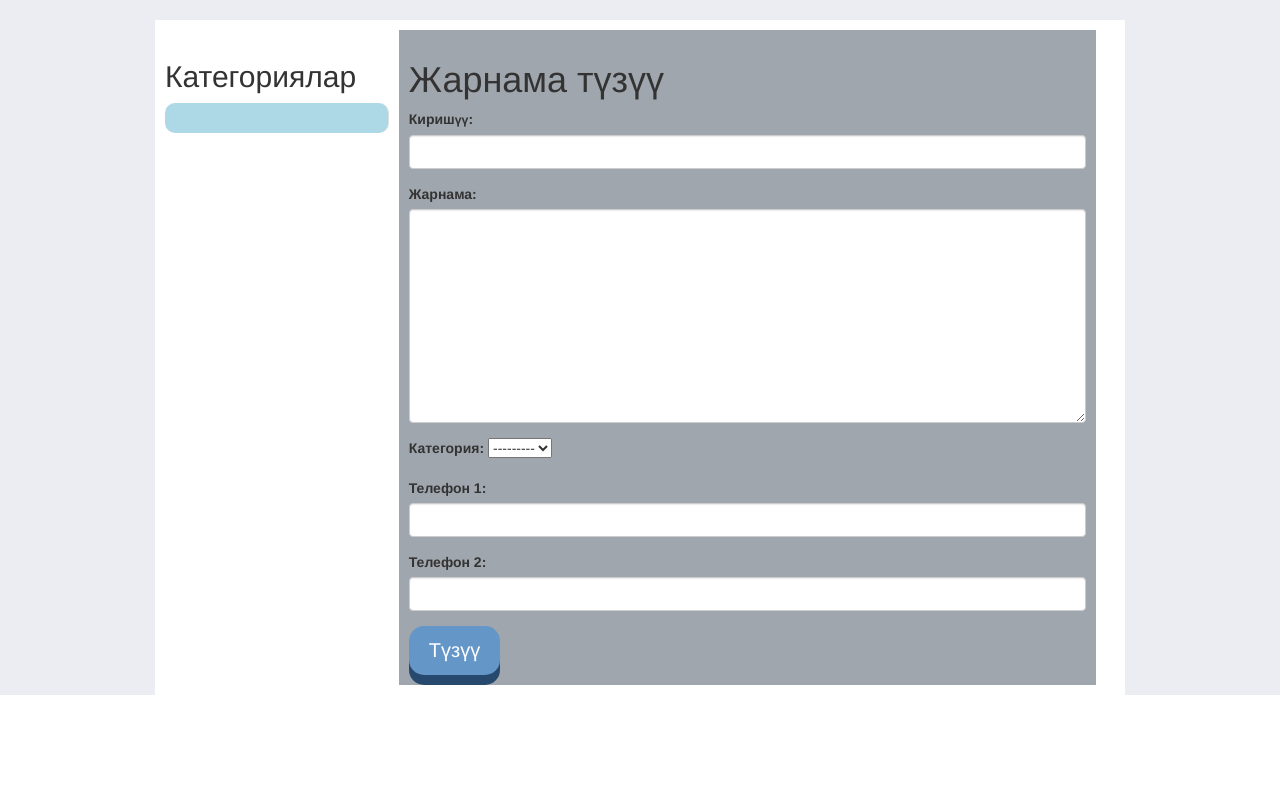
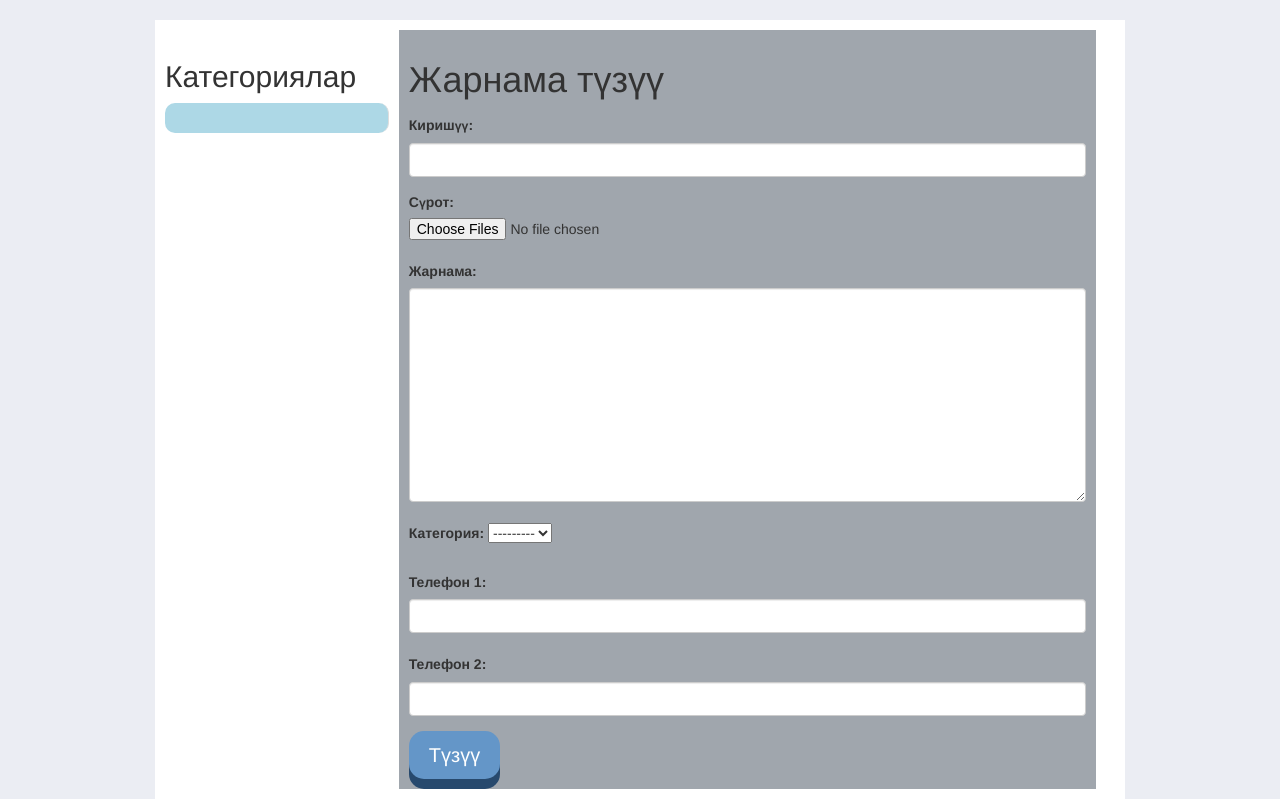
Before and after one commit to Askarb/kochkorAd, a Django app: page /adcreate/ in a window 1280 px wide. Shown: the part 183-982 px from the top of the page. Before the commit the page ends 878 px from the top, so only its background shows below. Run offline with Django 3.2, Linux system fonts and the light colour scheme; data that the repository does not hold is empty; some libraries are stand-ins or nearby versions.

Commit message:
Adding ad with images

```diff
--- a/requirements.txt
+++ b/requirements.txt
@@ -1,4 +1,4 @@
-Django==1.9.6
+Django==1.11
 mysqlclient==1.3.7
 django-ckeditor==5.0.3
 django-braces==1.9.0
--- a/webapp_root/main/urls.py
+++ b/webapp_root/main/urls.py
@@ -8,5 +8,3 @@ urlpatterns = [
     url(r'^', include('webapp.urls', namespace='webapp')),
 ]
 urlpatterns += static(settings.MEDIA_URL, document_root=settings.MEDIA_ROOT)
-# urlpatterns += staticfiles_urlpatterns()
-# urlpatterns += static(settings.MEDIA_URL, document_root=settings.MEDIA_ROOT)
--- a/webapp_root/webapp/models.py
+++ b/webapp_root/webapp/models.py
@@ -19,4 +19,9 @@ class Ad(models.Model):
     phone1 = models.CharField(max_length=20)
     phone2 = models.CharField(max_length=20, blank=True)
     active = models.BooleanField(default=True)
+    # image = models.ImageField(upload_to='ad', default='', blank=True, null=True)
+
+
+class AdImage(models.Model):
+    ad = models.ForeignKey(Ad, related_name='images')
     image = models.ImageField(upload_to='ad', default='', blank=True, null=True)
--- a/webapp_root/webapp/static/css/style.css
+++ b/webapp_root/webapp/static/css/style.css
@@ -160,6 +160,10 @@ header{
       box-shadow: inset 0 0 0 1px #27496d,0 5px 15px #193047;
 
 }
+.error{
+    color: red;
+    font-size:20px;
+}
 /*********************END AD_CREATE Form**********************/
 
 /******************START NAVBAR.Pagination********************/
--- a/webapp_root/webapp/templates/AdCreate.html
+++ b/webapp_root/webapp/templates/AdCreate.html
@@ -2,26 +2,40 @@
 {% block title %}Жарнама т&#1199;з&#1199;&#1199;{% endblock %}
 {% block content %}
     <h1>Жарнама т&#1199;з&#1199;&#1199;</h1>
-    <form action="" method="POST">
+    <form action="" method="POST" enctype="multipart/form-data">
     {% csrf_token %}
         <div class="form-group">
-            <label for="title">Кириш<span class="character">үү</span>:</label>
+            <label for="title">Кириш<span class="character">үү</span>:
+                <span class="error">{{ form.title.errors }}</span>
+            </label>
             {{ form.title }}
         </div>
         <div class="form-group">
-            <label for="title">Жарнама: </label>
+            <label for="images">C<span class="character">ү</span>рот:</label>
+            <input name="images" type="file" multiple>
+        </div>
+        <div class="form-group">
+            <label for="text">Жарнама:
+                <span class="error">{{ form.text.errors }}</span>
+            </label>
             {{ form.text }}
         </div>
         <div class="form-group ">
-            <label for="title">Категория: </label>
+            <label for="category">Категория:
+                <span class="error">{{ form.category.errors }}</span>
+            </label>
             {{ form.category }}
         </div>
         <div class="form-group">
-            <label for="title">Телефон 1:</label>
+            <label for="title">Телефон 1:
+                <span class="error">{{ form.phone1.errors }}</span>
+            </label>
             {{ form.phone1 }}
         </div>
         <div class="form-group">
-            <label for="title">Телефон 2:</label>
+            <label for="title">Телефон 2:
+                <span class="error">{{ form.phone2.errors }}</span>
+            </label>
             {{ form.phone2 }}
         </div>
         <input class="btn-create" type="submit" value="Т&#1199;з&#1199;&#1199;">
--- a/webapp_root/webapp/templates/base.html
+++ b/webapp_root/webapp/templates/base.html
@@ -14,14 +14,14 @@
     <script src="{% static "js/jquery-2.1.3.min.js" %}"></script>
     <script src="{% static "js/bootstrap.min.js" %}"></script>
     {% block js %} {% endblock %}
-    <script async src="https://www.googletagmanager.com/gtag/js?id=UA-107668524-1"></script>
-    <script>
-      window.dataLayer = window.dataLayer || [];
-      function gtag(){dataLayer.push(arguments);}
-      gtag('js', new Date());
-
-      gtag('config', 'UA-107668524-1');
-    </script>
+{#    <script async src="https://www.googletagmanager.com/gtag/js?id=UA-107668524-1"></script>#}
+{#    <script>#}
+{#      window.dataLayer = window.dataLayer || [];#}
+{#      function gtag(){dataLayer.push(arguments);}#}
+{#      gtag('js', new Date());#}
+{##}
+{#      gtag('config', 'UA-107668524-1');#}
+{#    </script>#}
 
 </head>
 <body>
--- a/webapp_root/webapp/views.py
+++ b/webapp_root/webapp/views.py
@@ -1,5 +1,4 @@
 from time import time
-from datetime import datetime
 from slugify import slugify, CYRILLIC
 from .models import Ad, Category
 from django.views.generic import TemplateView, FormView
@@ -8,6 +7,7 @@ from django.core.urlresolvers import reverse_lazy
 from django.core.paginator import Paginator, EmptyPage, PageNotAnInteger
 from django.core.mail import send_mail
 import telepot
+from django.utils import timezone
 
 
 class IndexView(TemplateView):
@@ -85,18 +85,20 @@ class CreationAdView(FormView):
         return context
 
     def form_valid(self, form):
-        Ad.objects.create(
+        ad = Ad.objects.create(
             title=form.cleaned_data['title'],
             slug=self.get_slug_link(form.cleaned_data['title']),
             text=form.cleaned_data['text'],
             category=form.cleaned_data['category'],
-            date_create=datetime.now(),
-            date_update=datetime.utcnow(),
+            date_create=timezone.now(),
+            date_update=timezone.now(),
             phone1=form.cleaned_data['phone1'],
             phone2=form.cleaned_data['phone2'],
             active=False
         )
-        self.send_notification_to_telegram(form)
+        print(ad.pk)
+        print(form.cleaned_data)
+        # self.send_notification_to_telegram(form)
         return super().form_valid(form)
 
     def send_notification_to_telegram(self, form):
```
Also changed, not shown: webapp_root/main/settings.py (+2 -5 lines), README.md, webapp_root/webapp/forms.py (line endings or trailing spaces), 1 other file.
